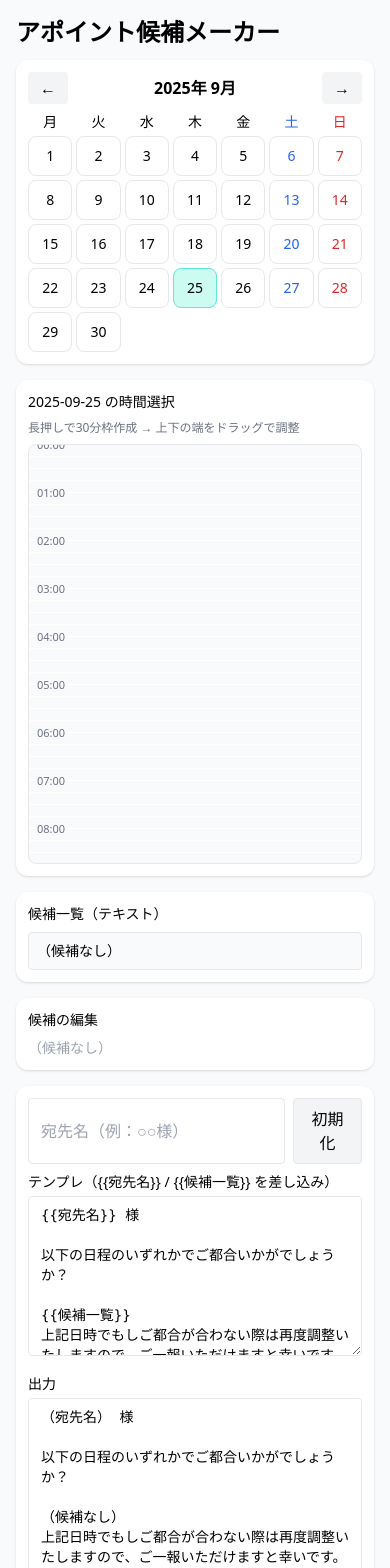
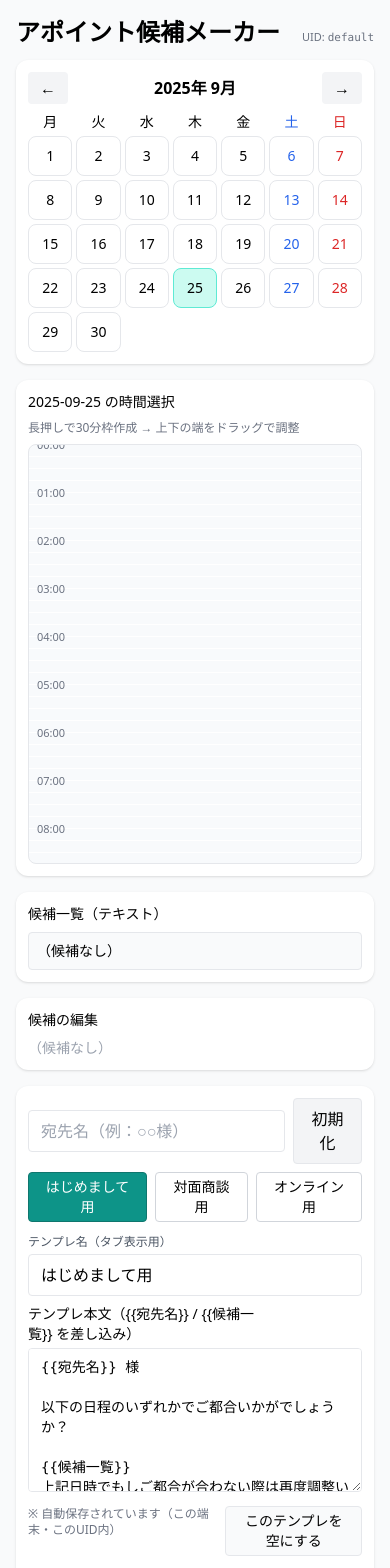
Before and after one commit to AIM-lab46/appoint-maker, a React (Vite) app: page / in a window 390 px wide. Shown: the top 1568 px of the page. Built offline with nearby package versions, Linux system fonts and the light colour scheme; the HTML template or start-up script is replaced by a standard one.

Commit message:
Update App.tsx
3枠保存できるように

```diff
--- a/src/App.tsx
+++ b/src/App.tsx
@@ -1,5 +1,6 @@
 import React, { useEffect, useMemo, useRef, useState } from "react";
 
+/** ====== 型 ====== */
 type Slot = {
   id: string;
   dateISO: string; // "2025-09-25"
@@ -7,6 +8,13 @@ type Slot = {
   end: number;     // minutes 0..1440 (start < end)
 };
 
+type Tpl = {
+  id: string;         // 固定ID "tpl-1" | "tpl-2" | "tpl-3"
+  name: string;       // テンプレ名（タブ表示）
+  content: string;    // 本文（{{宛先名}} / {{候補一覧}}）
+};
+
+/** ====== ユーティリティ ====== */
 const toISODate = (d: Date) => d.toISOString().slice(0, 10);
 const pad = (n: number) => (n < 10 ? `0${n}` : `${n}`);
 const mm = (m: number) => `${pad((m / 60) | 0)}:${pad(m % 60)}`;
@@ -14,46 +22,101 @@ const floorTo15 = (m: number) => Math.floor(m / 15) * 15;
 const clamp = (v: number, min: number, max: number) => Math.max(min, Math.min(max, v));
 const weekdayMonStart = (jsDay: number) => (jsDay + 6) % 7;
 
-// 振動フィードバック（対応端末のみ）
+// 端末がバイブ対応なら軽く振動
 const vibrate = (duration: number = 10) => {
-  if ('vibrate' in navigator) {
-    navigator.vibrate(duration);
-  }
+  if ("vibrate" in navigator) (navigator as any).vibrate(duration);
 };
 
-const defaultTemplate =
+// localStorageの安全版（使えなければ useState にフォールバック）
+function useSafeLocalStorage<T>(key: string, initial: T) {
+  const storageOK = useMemo(() => {
+    try {
+      const k = "__am_probe__";
+      localStorage.setItem(k, "1");
+      localStorage.removeItem(k);
+      return true;
+    } catch {
+      return false;
+    }
+  }, []);
+
+  const [value, setValue] = useState<T>(() => {
+    if (!storageOK) return initial;
+    try {
+      const raw = localStorage.getItem(key);
+      return raw ? (JSON.parse(raw) as T) : initial;
+    } catch {
+      return initial;
+    }
+  });
+
+  useEffect(() => {
+    if (!storageOK) return;
+    try {
+      localStorage.setItem(key, JSON.stringify(value));
+    } catch {}
+  }, [key, value, storageOK]);
+
+  return [value, setValue] as const;
+}
+
+/** ====== デフォルトテンプレ ====== */
+const tpl1 =
   `{{宛先名}} 様\n\n以下の日程のいずれかでご都合いかがでしょうか？\n\n{{候補一覧}}\n` +
   `上記日時でもしご都合が合わない際は再度調整いたしますので、ご一報いただけますと幸いです。\n何卒宜しくお願いいたします。`;
 
+const defaultTemplates: Tpl[] = [
+  { id: "tpl-1", name: "はじめまして用", content: tpl1 },
+  { id: "tpl-2", name: "対面商談用", content: "" },
+  { id: "tpl-3", name: "オンライン用", content: "" },
+];
+
+/** ====== 本体 ====== */
 export default function App() {
+  /** ▼ URLの uid で保存領域を分離（?uid=xxxx） */
+  const uid = useMemo(() => {
+    try {
+      const p = new URLSearchParams(window.location.search);
+      return p.get("uid") || "default";
+    } catch {
+      return "default";
+    }
+  }, []);
+  const ns = (k: string) => `am_${k}_${uid}`;
+
   // 今日 & カレンダー表示年月
   const today = useMemo(() => new Date(), []);
-  const [year, setYear] = useState(today.getFullYear());
-  const [month, setMonth] = useState(today.getMonth());
-  const [activeDateISO, setActiveDateISO] = useState<string>(toISODate(today));
+  const [year, setYear] = useSafeLocalStorage<number>(ns("year"), today.getFullYear());
+  const [month, setMonth] = useSafeLocalStorage<number>(ns("month"), today.getMonth());
+  const [activeDateISO, setActiveDateISO] = useSafeLocalStorage<string>(ns("activeDate"), toISODate(today));
 
-  // データ（localStorage使用不可のため通常のstate）
-  const [slots, setSlots] = useState<Slot[]>([]);
-  const [template, setTemplate] = useState<string>(defaultTemplate);
-  const [toName, setToName] = useState<string>("");
+  // データ（保存）
+  const [slots, setSlots] = useSafeLocalStorage<Slot[]>(ns("slots"), []);
+  const [templates, setTemplates] = useSafeLocalStorage<Tpl[]>(ns("templates"), defaultTemplates);
+  const [activeTplId, setActiveTplId] = useSafeLocalStorage<string>(ns("activeTplId"), "tpl-1");
+  const [toName, setToName] = useSafeLocalStorage<string>(ns("toName"), "");
 
   // タイムトラック
   const trackRef = useRef<HTMLDivElement | null>(null);
 
   // リサイズ用ドラッグ状態
-  const [dragging, setDragging] = useState<{
+  const [dragging, setDragging] = useState<
+    | null
+    | {
         mode: "resize-start" | "resize-end";
+        startY: number;   // トラック相対Y(px)
+        startMin: number; // 開始時の開始分
+        endMin: number;   // 開始時の終了分
         slotId: string;
-    originalSlot: Slot;
-    currentStart: number;
-    currentEnd: number;
-  } | null>(null);
+      }
+  >(null);
+  const [hoverRange, setHoverRange] = useState<{ start: number; end: number } | null>(null);
 
   // ==== タイムトラック描画パラメータ ====
   const MINUTES_PER_DAY = 24 * 60;
-  const STEP = 15; // 15分単位
+  const STEP = 15;              // 15分刻み（表示とスナップ）
   const ROWS = MINUTES_PER_DAY / STEP; // 96
-  const ROW_HEIGHT = 12; // px (より細かく)
+  const ROW_HEIGHT = 12;        // px
   const TRACK_HEIGHT = ROWS * ROW_HEIGHT;
   const minuteToY = (m: number) => (m / STEP) * ROW_HEIGHT;
   const yToMinute = (y: number) => clamp(floorTo15((y / ROW_HEIGHT) * STEP), 0, 1440);
@@ -72,32 +135,28 @@ export default function App() {
     return arr;
   }, [year, month, leadingBlanks, daysInMonth]);
 
-  // 当日枠（ドラッグ中は除く）
-  const daySlots = useMemo(() => {
-    const base = slots.filter((s) => s.dateISO === activeDateISO);
-    if (dragging && dragging.originalSlot.dateISO === activeDateISO) {
-      // ドラッグ中のスロットを除外
-      return base.filter(s => s.id !== dragging.slotId).sort((a, b) => a.start - b.start);
-    }
-    return base.sort((a, b) => a.start - b.start);
-  }, [slots, activeDateISO, dragging]);
+  // 当日枠
+  const daySlots = useMemo(
+    () => slots.filter((s) => s.dateISO === activeDateISO).sort((a, b) => a.start - b.start),
+    [slots, activeDateISO]
+  );
 
   // === 追加・マージ・重複排除ロジック ===
-  function addOrMergeSlot(dateISO: string, start: number, end: number, excludeId?: string) {
-    start = clamp(start, 0, 1425); // 23:45まで
-    end = clamp(end, 15, 1440); // 24:00まで
+  function addOrMergeSlot(dateISO: string, start: number, end: number) {
+    start = clamp(start, 0, 1440 - STEP);
+    end = clamp(end, STEP, 1440);
     if (end - start < 30) end = Math.min(start + 30, 1440); // 最小30分
     if (start >= end) return;
 
     setSlots((prev) => {
-      // excludeIdがある場合はそれを除外（リサイズ時）
-      let filtered = excludeId ? prev.filter(p => p.id !== excludeId) : prev;
+      // 完全重複は無視
+      if (prev.some((p) => p.dateISO === dateISO && p.start === start && p.end === end)) return prev;
 
       // 同日で重なり or 端が接しているものはマージ
       let mergedStart = start;
       let mergedEnd = end;
       const rest: Slot[] = [];
-      for (const p of filtered) {
+      for (const p of prev) {
         if (p.dateISO !== dateISO) {
           rest.push(p);
           continue;
@@ -107,29 +166,23 @@ export default function App() {
         if (overlap || touching) {
           mergedStart = Math.min(mergedStart, p.start);
           mergedEnd = Math.max(mergedEnd, p.end);
-          vibrate(5); // マージ時に軽い振動
+          vibrate(5);
         } else {
           rest.push(p);
         }
       }
-      const newId = excludeId || crypto.randomUUID();
       return [
         ...rest,
-        { id: newId, dateISO, start: mergedStart, end: mergedEnd },
+        { id: crypto.randomUUID(), dateISO, start: mergedStart, end: mergedEnd },
       ].sort((a, b) =>
         a.dateISO === b.dateISO ? a.start - b.start : a.dateISO.localeCompare(b.dateISO)
       );
     });
   }
-
   const removeSlot = (id: string) => setSlots((prev) => prev.filter((s) => s.id !== id));
 
-  // === 「スクロール優先 / 登録は長押しのみ」のジェスチャ ===
-  const gesture = useRef<{
-    downY: number;
-    scrollTop: number;
-    timer?: number;
-  } | null>(null);
+  /** === 「スクロール優先 / 登録は長押しのみ」 === */
+  const gesture = useRef<{ downY: number; scrollTop: number; timer?: number } | null>(null);
   const LONG_PRESS_MS = 300;
   const MOVE_THRESHOLD_PX = 8;
   const SCROLL_THRESHOLD_PX = 3;
@@ -147,9 +200,8 @@ export default function App() {
       if (!trackRef.current || !gesture.current) return;
       const scrolled = Math.abs(trackRef.current.scrollTop - gesture.current.scrollTop) > SCROLL_THRESHOLD_PX;
       if (scrolled) return;
-      // 長押し成立 → 30分枠を追加
       addOrMergeSlot(activeDateISO, startMin, startMin + 30);
-      vibrate(20); // 作成時の振動
+      vibrate(20);
     }, LONG_PRESS_MS);
     gesture.current.timer = t;
   };
@@ -157,14 +209,12 @@ export default function App() {
   const onTrackPointerMove: React.PointerEventHandler<HTMLDivElement> = (e) => {
     if (!trackRef.current) return;
     if (!gesture.current) return;
-
     const scrolled = Math.abs(trackRef.current.scrollTop - gesture.current.scrollTop) > SCROLL_THRESHOLD_PX;
     if (scrolled) {
       if (gesture.current.timer) window.clearTimeout(gesture.current.timer);
       gesture.current = null;
       return;
     }
-
     const rect = trackRef.current.getBoundingClientRect();
     const yRel = e.clientY - rect.top + trackRef.current.scrollTop;
     if (Math.abs(yRel - gesture.current.downY) > MOVE_THRESHOLD_PX) {
@@ -178,63 +228,79 @@ export default function App() {
     gesture.current = null;
   };
 
-  // === グローバルポインターイベント（リサイズ処理）===
-  useEffect(() => {
-    if (!dragging) return;
-
-    const handlePointerMove = (e: PointerEvent) => {
-      if (!trackRef.current || !dragging) return;
+  /** === リサイズ（上下ハンドル） === */
+  const onHandleDown = (
+    e: React.PointerEvent<HTMLDivElement>,
+    mode: "resize-start" | "resize-end",
+    slot: Slot
+  ) => {
+    e.stopPropagation();
+    if (!trackRef.current) return;
     const rect = trackRef.current.getBoundingClientRect();
     const yRel = e.clientY - rect.top + trackRef.current.scrollTop;
-      const targetMin = yToMinute(yRel);
+    try { (e.target as HTMLElement).setPointerCapture((e as any).pointerId); } catch {}
+    setDragging({ mode, startY: yRel, startMin: slot.start, endMin: slot.end, slotId: slot.id });
+    setHoverRange({ start: slot.start, end: slot.end });
+    vibrate(8);
+  };
 
-      let newStart = dragging.originalSlot.start;
-      let newEnd = dragging.originalSlot.end;
+  const onDocPointerMove = (e: PointerEvent) => {
+    if (!dragging || !trackRef.current) return;
+    const rect = trackRef.current.getBoundingClientRect();
+    const yRel = e.clientY - rect.top + trackRef.current.scrollTop;
+    const dyMin = yToMinute(yRel) - yToMinute(dragging.startY);
 
     if (dragging.mode === "resize-start") {
-        newStart = Math.min(targetMin, dragging.originalSlot.end - 30);
-        newStart = clamp(newStart, 0, 1425);
+      const ns = clamp(floorTo15(dragging.startMin + dyMin), 0, dragging.endMin - 30);
+      setHoverRange({ start: ns, end: dragging.endMin });
     } else {
-        newEnd = Math.max(targetMin, dragging.originalSlot.start + 30);
-        newEnd = clamp(newEnd, 30, 1440);
-      }
-
-      // 15分単位でスナップしたときに振動
-      if (targetMin % 15 === 0 && (targetMin !== dragging.currentStart && targetMin !== dragging.currentEnd)) {
-        vibrate(3);
-      }
-
-      setDragging(prev => prev ? {
-        ...prev,
-        currentStart: newStart,
-        currentEnd: newEnd
-      } : null);
-    };
-
-    const handlePointerUp = () => {
-      if (dragging) {
-        // リサイズ完了時に新しい枠を作成（マージも自動実行）
-        addOrMergeSlot(
-          dragging.originalSlot.dateISO,
-          dragging.currentStart,
-          dragging.currentEnd,
-          dragging.slotId
-        );
-        vibrate(10); // 確定時の振動
-        setDragging(null);
+      const ne = clamp(floorTo15(dragging.endMin + dyMin), dragging.startMin + 30, 1440);
+      setHoverRange({ start: dragging.startMin, end: ne });
     }
   };
 
-    document.addEventListener("pointermove", handlePointerMove);
-    document.addEventListener("pointerup", handlePointerUp);
+  const onDocPointerUp = () => {
+    if (!dragging) return;
+    if (hoverRange) {
+      // dragging.slotId を置き換え（=リサイズ確定 & マージ）
+      setSlots((prev) => {
+        const rest = prev.filter((p) => p.id !== dragging.slotId);
+        const dateISO = prev.find((p) => p.id === dragging.slotId)?.dateISO || activeDateISO;
+        // まず既存とマージ
+        let start = hoverRange.start;
+        let end = hoverRange.end;
+        const sameDay = rest.filter((p) => p.dateISO === dateISO);
+        for (const p of sameDay) {
+          const overlap = !(p.end <= start || end <= p.start);
+          const touching = p.end === start || end === p.start;
+          if (overlap || touching) {
+            start = Math.min(start, p.start);
+            end = Math.max(end, p.end);
+          }
+        }
+        const mergedId = crypto.randomUUID();
+        const merged: Slot = { id: mergedId, dateISO, start, end };
+        return [...rest, merged].sort((a, b) =>
+          a.dateISO === b.dateISO ? a.start - b.start : a.dateISO.localeCompare(b.dateISO)
+        );
+      });
+    }
+    setDragging(null);
+    setHoverRange(null);
+    vibrate(10);
+  };
 
+  useEffect(() => {
+    document.addEventListener("pointermove", onDocPointerMove);
+    document.addEventListener("pointerup", onDocPointerUp);
     return () => {
-      document.removeEventListener("pointermove", handlePointerMove);
-      document.removeEventListener("pointerup", handlePointerUp);
+      document.removeEventListener("pointermove", onDocPointerMove);
+      document.removeEventListener("pointerup", onDocPointerUp);
     };
-  }, [dragging]);
+    // eslint-disable-next-line react-hooks/exhaustive-deps
+  }, [dragging, hoverRange, activeDateISO]);
 
-  // === 出力テキスト ===
+  /** === 出力テキスト === */
   const selectedSlotsSorted = useMemo(
     () =>
       [...slots].sort((a, b) =>
@@ -262,10 +328,12 @@ export default function App() {
     return lines.join("\n");
   }, [selectedSlotsSorted]);
 
+  const activeTpl = useMemo(() => templates.find(t => t.id === activeTplId) || templates[0], [templates, activeTplId]);
   const outputText = useMemo(() => {
     const name = toName.trim() || "（宛先名）";
-    return template.split("{{宛先名}}").join(name).split("{{候補一覧}}").join(candidateListText);
-  }, [template, toName, candidateListText]);
+    const tpl = activeTpl?.content || "";
+    return tpl.split("{{宛先名}}").join(name).split("{{候補一覧}}").join(candidateListText);
+  }, [activeTpl, toName, candidateListText]);
 
   const copy = async () => {
     try {
@@ -276,6 +344,7 @@ export default function App() {
     }
   };
 
+  /** === カレンダー操作 === */
   const prevMonth = () => {
     const d = new Date(year, month - 1, 1);
     setYear(d.getFullYear());
@@ -289,7 +358,7 @@ export default function App() {
 
   const weekdayClasses = ["", "", "", "", "", "text-blue-600", "text-red-600"];
 
-  // 候補一覧（削除つき表示）
+  /** === 候補一覧（削除つき） === */
   function renderGroupedListWithRemove() {
     const grouped: Record<string, Slot[]> = {};
     selectedSlotsSorted.forEach((s) => ((grouped[s.dateISO] ??= []).push(s)));
@@ -324,10 +393,21 @@ export default function App() {
     );
   }
 
+  /** === テンプレUI（3枠・保存） === */
+  const renameTemplate = (id: string, name: string) =>
+    setTemplates(prev => prev.map(t => t.id === id ? { ...t, name } : t));
+  const updateTemplateContent = (id: string, content: string) =>
+    setTemplates(prev => prev.map(t => t.id === id ? { ...t, content } : t));
+  const resetTemplate = (id: string) =>
+    setTemplates(prev => prev.map(t => t.id === id ? { ...t, content: "" } : t));
+
   return (
     <div className="min-h-screen bg-gray-50">
       <div className="mx-auto max-w-md p-4">
+        <div className="flex items-center justify-between">
           <h1 className="text-2xl font-bold mb-3">アポイント候補メーカー</h1>
+          <div className="text-[11px] text-gray-500">UID: <span className="font-mono">{uid}</span></div>
+        </div>
 
         {/* === カレンダー === */}
         <div className="bg-white rounded-xl shadow p-3 mb-4">
@@ -361,7 +441,7 @@ export default function App() {
           </div>
         </div>
 
-        {/* === 時間トラック === */}
+        {/* === 時間トラック（長押し→30分枠 / ハンドルでリサイズ） === */}
         <div className="bg-white rounded-xl shadow p-3 mb-4">
           <div className="text-sm font-medium mb-2">{activeDateISO} の時間選択</div>
           <div className="text-xs text-gray-500 mb-2">長押しで30分枠作成 → 上下の端をドラッグで調整</div>
@@ -369,8 +449,8 @@ export default function App() {
             ref={trackRef}
             className="relative h-[420px] overflow-auto border rounded-lg select-none"
             style={{
-              background: `linear-gradient(#f8fafc ${ROW_HEIGHT - 1}px, transparent 1px)`,
-              backgroundSize: `100% ${ROW_HEIGHT}px`
+              background: `linear-gradient(#f8fafc ${12 - 1}px, transparent 1px)`,
+              backgroundSize: `100% 12px`
             }}
             onPointerDown={onTrackPointerDown}
             onPointerMove={onTrackPointerMove}
@@ -395,46 +475,27 @@ export default function App() {
             {daySlots.map((s) => {
               const top = minuteToY(s.start);
               const height = minuteToY(s.end) - minuteToY(s.start);
+              const active = dragging?.slotId === s.id;
               return (
                 <div
                   key={s.id}
-                  className="absolute left-12 right-3 rounded-lg border bg-teal-500/20 border-teal-500"
+                  className={`absolute left-12 right-3 rounded-lg border select-none ${active ? "bg-teal-500/30 border-teal-700 shadow-md" : "bg-teal-500/20 border-teal-500"}`}
                   style={{ top, height }}
                   onPointerDown={(e) => e.stopPropagation()}
                 >
                   {/* 上ハンドル（10px） */}
                   <div
-                    className="absolute -top-[5px] left-0 right-0 h-[10px] bg-teal-600 rounded-t-md cursor-ns-resize touch-none active:bg-teal-700"
-                    style={{ boxShadow: '0 -2px 4px rgba(0,0,0,0.1)' }}
-                    onPointerDown={(e) => {
-                      e.stopPropagation();
-                      setDragging({
-                        mode: "resize-start",
-                        slotId: s.id,
-                        originalSlot: s,
-                        currentStart: s.start,
-                        currentEnd: s.end
-                      });
-                      vibrate(10);
-                    }}
+                    className={`absolute -top-[5px] left-0 right-0 h-[10px] bg-teal-600 rounded-t-md cursor-[ns-resize] touch-none ${active && dragging?.mode === "resize-start" ? "bg-teal-700" : ""}`}
+                    style={{ boxShadow: "0 -2px 4px rgba(0,0,0,0.1)" }}
+                    onPointerDown={(e) => onHandleDown(e, "resize-start", s)}
                   />
                   {/* 下ハンドル（10px） */}
                   <div
-                    className="absolute -bottom-[5px] left-0 right-0 h-[10px] bg-teal-600 rounded-b-md cursor-ns-resize touch-none active:bg-teal-700"
-                    style={{ boxShadow: '0 2px 4px rgba(0,0,0,0.1)' }}
-                    onPointerDown={(e) => {
-                      e.stopPropagation();
-                      setDragging({
-                        mode: "resize-end",
-                        slotId: s.id,
-                        originalSlot: s,
-                        currentStart: s.start,
-                        currentEnd: s.end
-                      });
-                      vibrate(10);
-                    }}
+                    className={`absolute -bottom-[5px] left-0 right-0 h-[10px] bg-teal-600 rounded-b-md cursor-[ns-resize] touch-none ${active && dragging?.mode === "resize-end" ? "bg-teal-700" : ""}`}
+                    style={{ boxShadow: "0 2px 4px rgba(0,0,0,0.1)" }}
+                    onPointerDown={(e) => onHandleDown(e, "resize-end", s)}
                   />
-                  {/* バンドラベル */}
+                  {/* ラベル & 削除 */}
                   <div className="absolute inset-0 flex items-center justify-between px-2 py-1">
                     <div className="text-xs font-medium">{mm(s.start)}〜{mm(s.end)}</div>
                     <button
@@ -449,19 +510,14 @@ export default function App() {
               );
             })}
 
-            {/* ドラッグ中のプレビュー */}
-            {dragging && dragging.originalSlot.dateISO === activeDateISO && (
+            {/* リサイズ中プレビュー */}
+            {hoverRange && (
               <div
-                className="absolute left-12 right-3 rounded-lg border-2 border-dashed border-teal-700 bg-teal-300/40"
-                style={{
-                  top: minuteToY(dragging.currentStart),
-                  height: minuteToY(dragging.currentEnd) - minuteToY(dragging.currentStart)
-                }}
+                className="absolute left-12 right-3 rounded-lg border-2 border-dashed border-teal-700 bg-teal-300/40 pointer-events-none"
+                style={{ top: minuteToY(hoverRange.start), height: minuteToY(hoverRange.end) - minuteToY(hoverRange.start) }}
               >
-                <div className="absolute inset-0 flex items-center justify-center">
-                  <div className="bg-white/95 px-3 py-1 rounded-md shadow-lg font-bold text-sm">
-                    {mm(dragging.currentStart)}〜{mm(dragging.currentEnd)}
-                  </div>
+                <div className="absolute right-2 top-1 text-xs font-semibold bg-white/80 px-1 rounded">
+                  {mm(hoverRange.start)}〜{mm(hoverRange.end)}
                 </div>
               </div>
             )}
@@ -474,7 +530,10 @@ export default function App() {
         <div className="bg-white rounded-xl shadow p-3 mb-4">
           <div className="text-sm font-medium mb-2">候補一覧（テキスト）</div>
           <pre className="text-sm p-2 bg-gray-50 rounded border overflow-auto whitespace-pre-wrap">
-{candidateListText}
+{(() => {
+  const txt = candidateListText;
+  return txt;
+})()}
           </pre>
         </div>
 
@@ -484,9 +543,9 @@ export default function App() {
           {renderGroupedListWithRemove()}
         </div>
 
-        {/* === テンプレ === */}
+        {/* === テンプレ（3枠・保存） === */}
         <div className="bg-white rounded-xl shadow p-3 mb-4">
-          <div className="flex gap-2 mb-2">
+          <div className="flex gap-2 mb-2 items-center">
             <input
               className="flex-1 px-3 py-2 rounded border"
               placeholder="宛先名（例：○○様）"
@@ -495,25 +554,57 @@ export default function App() {
             />
             <button
               className="px-3 py-2 rounded bg-gray-100 border hover:bg-gray-200"
-              onClick={() => { setToName(""); setTemplate(defaultTemplate); }}
-              title="テンプレを初期化"
+              onClick={() => { setToName(""); setTemplates(defaultTemplates); setActiveTplId("tpl-1"); }}
+              title="全テンプレを初期化"
             >
               初期化
             </button>
           </div>
 
+          {/* テンプレタブ */}
+          <div className="flex gap-2 mb-3">
+            {templates.map((t) => (
+              <button
+                key={t.id}
+                className={`px-3 py-1 rounded border text-sm ${activeTplId === t.id ? "bg-teal-600 text-white border-teal-700" : "bg-white border-gray-300 hover:bg-gray-50"}`}
+                onClick={() => setActiveTplId(t.id)}
+              >
+                {t.name || (t.id === "tpl-1" ? "はじめまして用" : t.id === "tpl-2" ? "対面商談用" : "オンライン用")}
+              </button>
+            ))}
+          </div>
+
+          {/* テンプレ名編集 */}
+          <label className="block text-xs text-gray-600 mb-1">テンプレ名（タブ表示用）</label>
+          <input
+            className="w-full px-3 py-2 rounded border mb-2"
+            value={activeTpl?.name || ""}
+            onChange={(e) => renameTemplate(activeTplId, e.target.value)}
+          />
+
+          {/* 本文 */}
           <label className="block text-sm font-medium mb-1">
-            テンプレ（{"{{宛先名}}"} / {"{{候補一覧}}"} を差し込み）
+            テンプレ本文（{"{{宛先名}}"} / {"{{候補一覧}}"} を差し込み）
           </label>
           <textarea
-            className="w-full h-40 px-3 py-2 rounded border font-mono text-sm"
-            value={template}
-            onChange={(e) => setTemplate(e.target.value)}
+            className="w-full h-36 px-3 py-2 rounded border font-mono text-sm"
+            value={activeTpl?.content ?? ""}
+            onChange={(e) => updateTemplateContent(activeTplId, e.target.value)}
           />
+          <div className="flex justify-between mt-2">
+            <div className="text-xs text-gray-500">※ 自動保存されています（この端末・このUID内）</div>
+            <button
+              className="px-3 py-1 rounded border bg-gray-50 hover:bg-gray-100 text-sm"
+              onClick={() => resetTemplate(activeTplId)}
+            >
+              このテンプレを空にする
+            </button>
+          </div>
 
-          <div className="mt-3">
+          {/* 出力 */}
+          <div className="mt-4">
             <label className="block text-sm font-medium mb-1">出力</label>
-            <textarea className="w-full h-48 px-3 py-2 rounded border font-mono text-sm" value={outputText} readOnly />
+            <textarea className="w-full h-40 px-3 py-2 rounded border font-mono text-sm" value={outputText} readOnly />
             <div className="mt-2 flex justify-end">
               <button onClick={copy} className="px-4 py-2 rounded bg-teal-600 text-white hover:bg-teal-700">
                 コピー
@@ -523,7 +614,7 @@ export default function App() {
         </div>
 
         <p className="text-xs text-gray-500">
-          ※データはこのセッション中のみ保持されます。ページをリロードするとリセットされます。
+          ※このツールはブラウザ保存です。同じURLでも <b>?uid=任意の文字</b> を付けると保存領域が分かれます（例：<span className="font-mono">?uid=a-san</span>）。
         </p>
       </div>
     </div>
```
Lines whose indentation alone changed are shown as unchanged.
